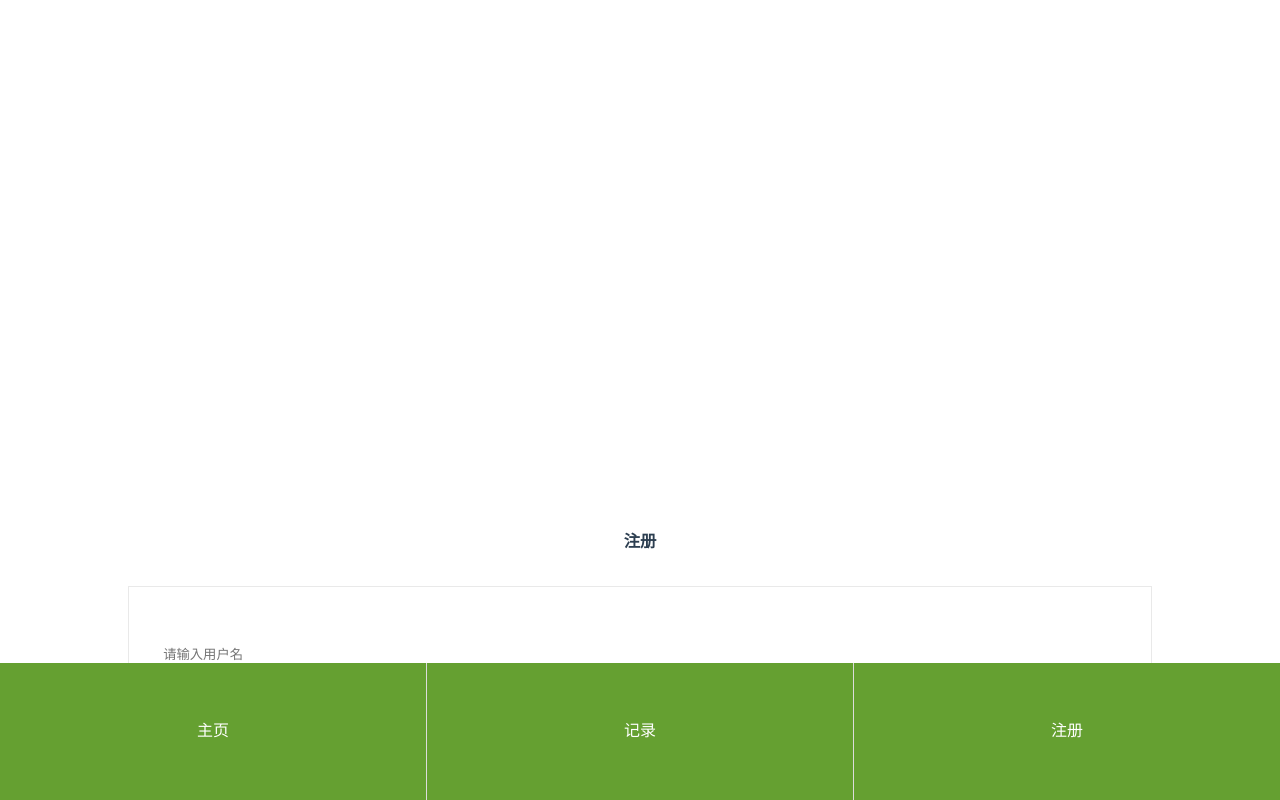
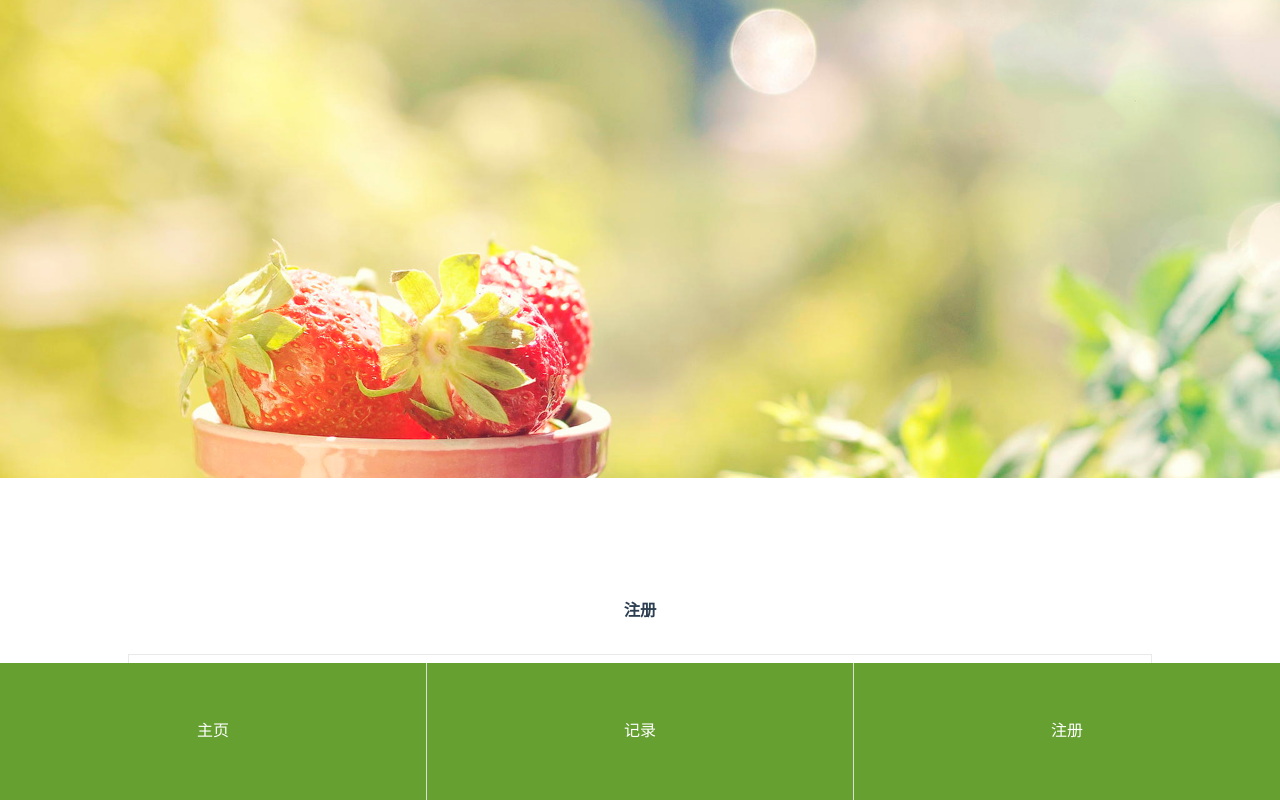
Before and after one commit to gsmAmy/my-vue-project, a Vue app: page /#/register in a window 1280 px wide. Shown: the top 800 px of the page. Built offline with nearby package versions, Linux system fonts and the light colour scheme; what muse-ui would draw is missing.

Commit message:
modify style

```diff
--- a/src/components/common/header.vue
+++ b/src/components/common/header.vue
@@ -31,7 +31,7 @@ export default{
             let $this = this;
             Array.from(info).forEach(item => {
                 if(item.islogin == 1){
-                    $this.user = item.username+ ",欢迎您来到水果乐园"
+                    $this.user = item.username+ ",欢迎您来到乐园"
                 }
             })
         },
--- a/src/components/login.vue
+++ b/src/components/login.vue
@@ -1,5 +1,6 @@
 <template>
 <div>
+	<div class="top"></div>
 	<div class="demo-infinite-container">
 		<h3>登录</h3>
 		<input type="text" name="username" class="username" placeholder="请输入用户名" v-model="username">
@@ -61,10 +62,16 @@ input,textarea{
 	margin:0;
 	padding:0;
 }
+.top{
+	width:100%;
+	height: 2.8rem;
+	background: url("../assets/top_bg.jpg") no-repeat;
+	background-size: cover;
+}
 .demo-infinite-container{
 	width:6rem;
 	margin:0 auto;
-	padding-top: 40%;
+	padding-top: 8%;
 	text-align: center;
 }
 .username,.password,.register{
--- a/src/components/register.vue
+++ b/src/components/register.vue
@@ -1,5 +1,6 @@
 <template>
 <div>
+	<div class="top"></div>
 	<div class="demo-infinite-container">
 		<h3>注册</h3>
 		<input type="text" name="username" class="username" placeholder="请输入用户名" v-model="username">
@@ -12,8 +13,8 @@
 	<div class="reg_dialog" v-if="isSeen">
 		<div>
 			<p class="regsuccess">注册成功</p>
-			<router-link to="/home">
-				<p class="sure">确定</p>
+			<router-link to="/login">
+				<p class="sure">去登录</p>
 			</router-link>
 		</div>
 	</div>
@@ -51,10 +52,16 @@ input,textarea{
 	margin:0;
 	padding:0;
 }
+.top{
+	width:100%;
+	height: 2.8rem;
+	background: url("../assets/top_bg.jpg") no-repeat;
+	background-size: cover;
+}
 .demo-infinite-container{
 	width:6rem;
 	margin:0 auto;
-	padding-top: 40%;
+	padding-top: 8%;
 	text-align: center;
 }
 .username,.password,.register{
```
Also changed, not shown: src/assets/top_bg.jpg (added).
